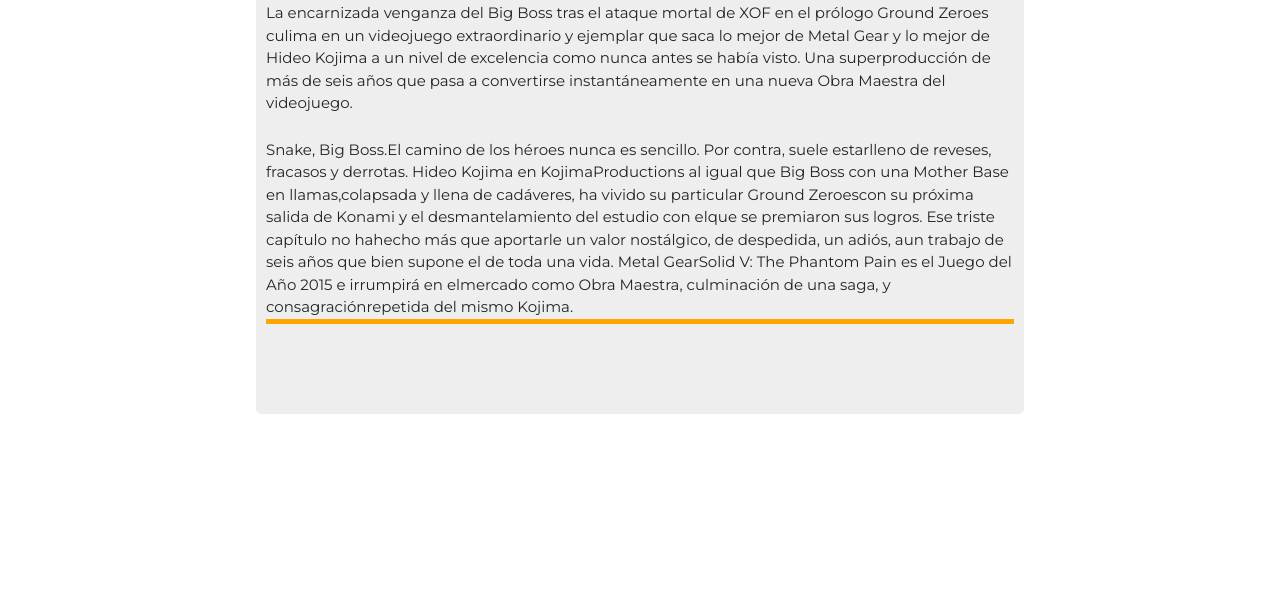
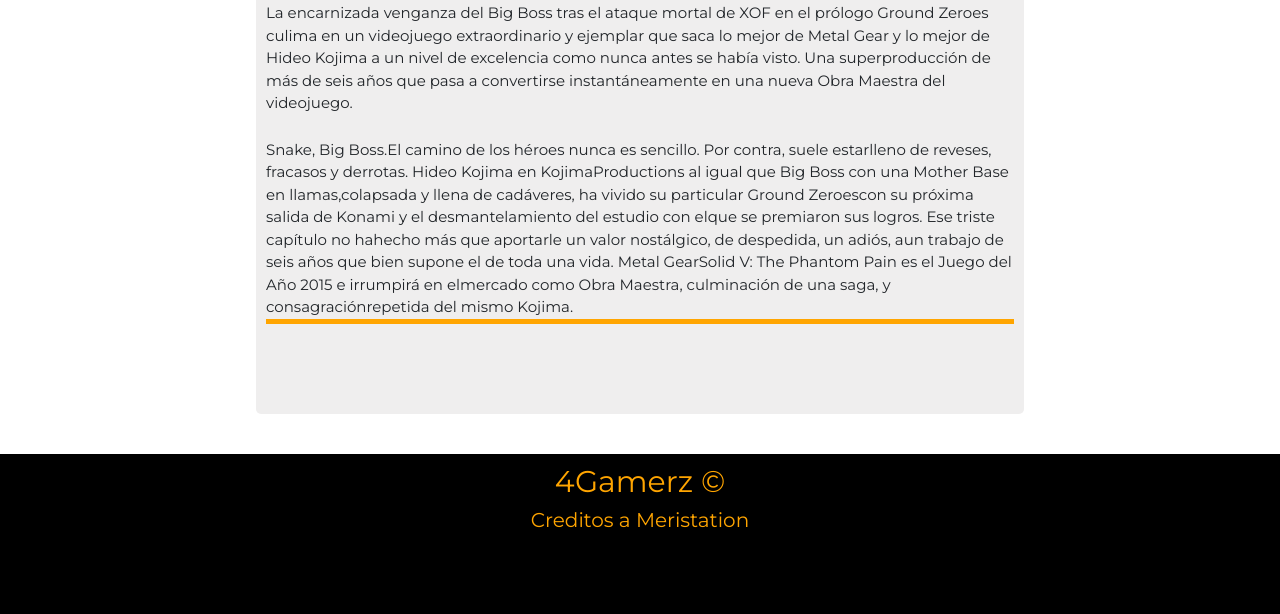
Before and after one commit to GonzaCanete/4Gamerz, a plain HTML site: page pages/analisis.html in a window 1280 px wide. Shown: the part 5380-5994 px from the top of the page. Before the commit the page ends 5794 px from the top, so only its background shows below. Drawn offline with nearby package versions, Linux system fonts and the light colour scheme; a web font is replaced by a local one.

Commit message:
adding footer xD

```diff
--- a/pages/analisis.html
+++ b/pages/analisis.html
@@ -73,7 +73,7 @@
             <span class="visually-hidden">Next</span>
           </button>
         </div>
-  </main>
+
       <section class="grid_container">
         <div class="aside" id="leftAside"></div>
         <div class="main" id="mainColumn">
@@ -178,6 +178,11 @@
         </div>
         <div class="aside" id="rightAside"></div>
       </section>
+    </main>
+    <footer>
+      <h3>4Gamerz &#169</h3>
+      <h4>Creditos a Meristation</h4>
+    </footer>
     <!-- BOOTSTRAP -->
     <script src="https://cdn.jsdelivr.net/npm/bootstrap@5.3.0-alpha1/dist/js/bootstrap.bundle.min.js" integrity="sha384-w76AqPfDkMBDXo30jS1Sgez6pr3x5MlQ1ZAGC+nuZB+EYdgRZgiwxhTBTkF7CXvN" crossorigin="anonymous"></script>
 </body>
```
Lines whose indentation alone changed are shown as unchanged.
